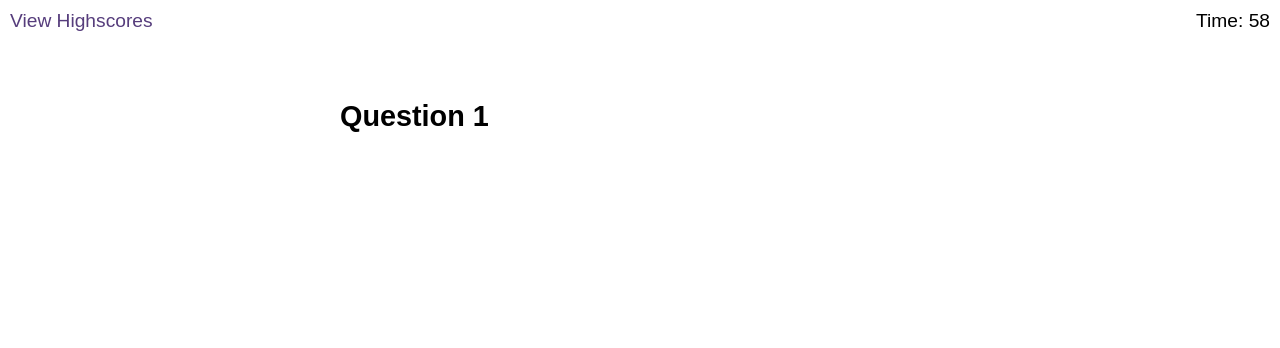
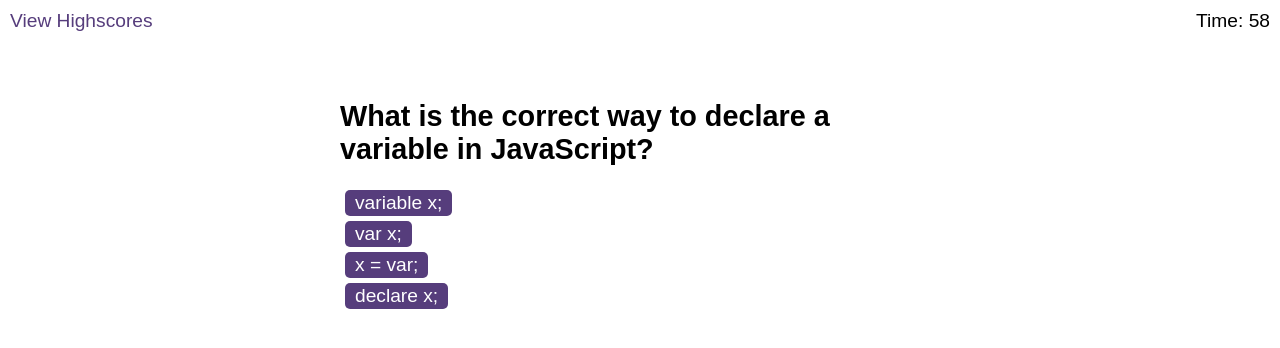
Before and after one commit to borregaio/quiz, a plain HTML site: page index.html in a window 1280 px wide. Both pictures are taken after a click on the button "Start Quiz". Drawn offline with Linux system fonts and the light colour scheme.

Commit message:
created an object with quiz questions

```diff
--- a/assets/js/logic.js
+++ b/assets/js/logic.js
@@ -29,7 +29,20 @@ function hideScreen() {
 //make questions div visible
 
 function showQuestions() {
+
     questions.classList.remove("hide");
+    questionTitle.textContent = quiz.question1;
+
+    button1.textContent = quiz.answers1[0];
+    button2.textContent = quiz.answers1[1];
+    button3.textContent = quiz.answers1[2];
+    button4.textContent = quiz.answers1[3];
+    choices.appendChild(button1);
+    choices.appendChild(button2);
+    choices.appendChild(button3);
+    choices.appendChild(button4);
+
+
 }
 
 function startQuiz() {
--- a/assets/js/questions.js
+++ b/assets/js/questions.js
@@ -0,0 +1,46 @@
+var questionTitle = document.getElementById("question-title");
+var choices = document.getElementById("choices");
+var button1 = document.createElement("button");
+var button2 = document.createElement("button");
+var button3 = document.createElement("button");
+var button4 = document.createElement("button");
+
+
+//questions and answers
+var quiz = {
+    question1: "What is the correct way to declare a variable in JavaScript?",
+    answers1: [
+        "variable x;",
+        "var x;",
+        "x = var;",
+        "declare x;"
+    ],
+    question2: "What is the result of the following expression? 10 + '5'",
+    answers2: [
+        "15",
+        "'105'",
+        "105",
+        "Error"
+    ],
+    question3: "How do you write an 'if' statement in JavaScript?",
+    answers3: [
+        "if x == 5 then",
+        "if (x = 5)",
+        "if x = 5",
+        "if (x === 5)"
+    ],
+    question4: "How do you access the third element in an array named myArray?",
+    answers4: [
+        "myArray(2)",
+        "myArray[2]",
+        "myArray.3",
+        "myArray.third"
+    ],
+    question5: "How do you define a function in JavaScript?",
+    answers5: [
+        "function myFunction() => { }",
+        "myFunction = function() { }",
+        "def myFunction() { }",
+        "function = myFunction() { }"
+    ]
+};
--- a/index.html
+++ b/index.html
@@ -26,7 +26,7 @@
       </div>
 
       <div id="questions" class="hide">
-        <h2 id="question-title">Question 1</h2>
+        <h2 id="question-title"></h2>
         <div id="choices" class="choices"></div>
       </div>
 
```
